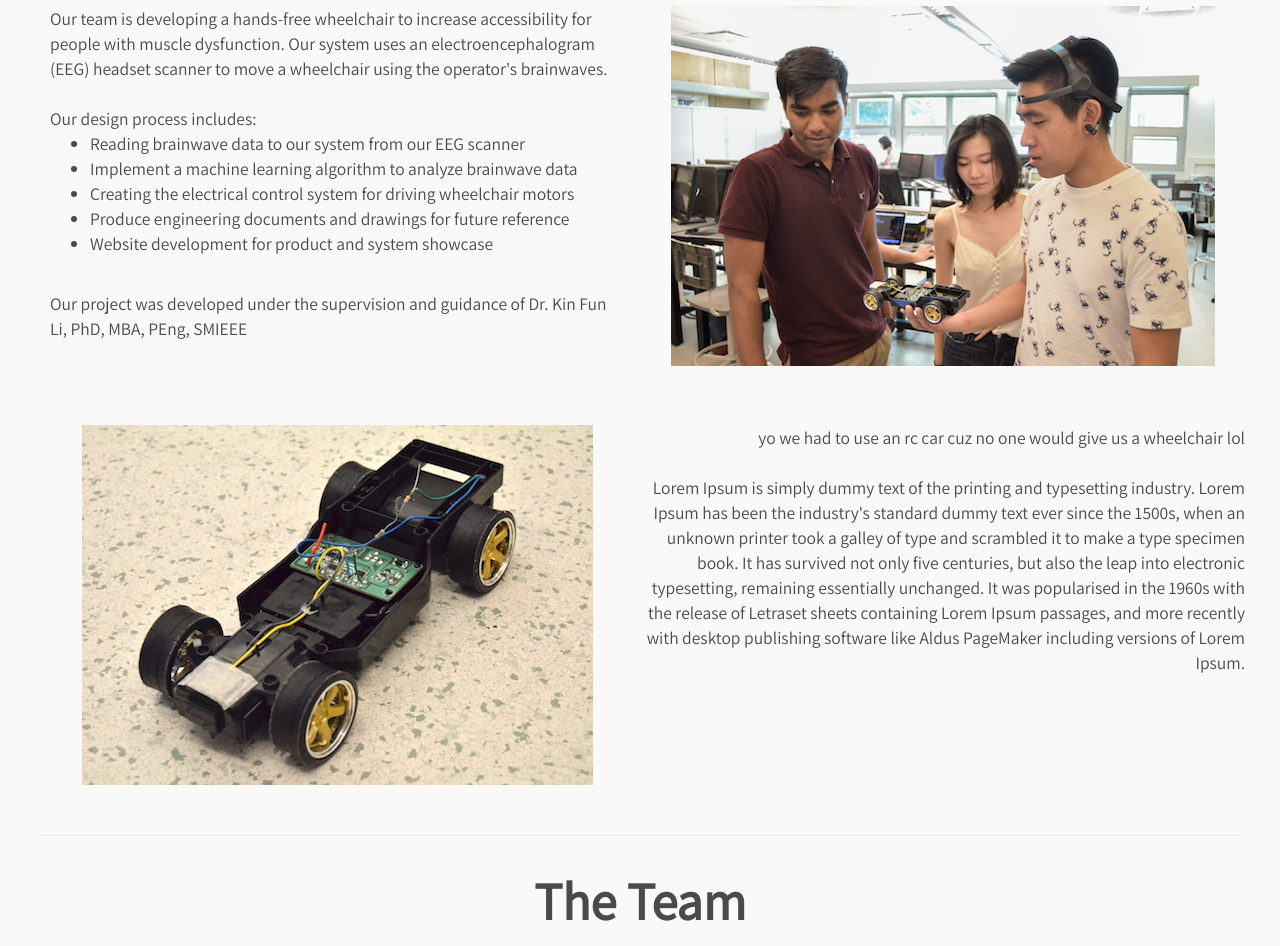
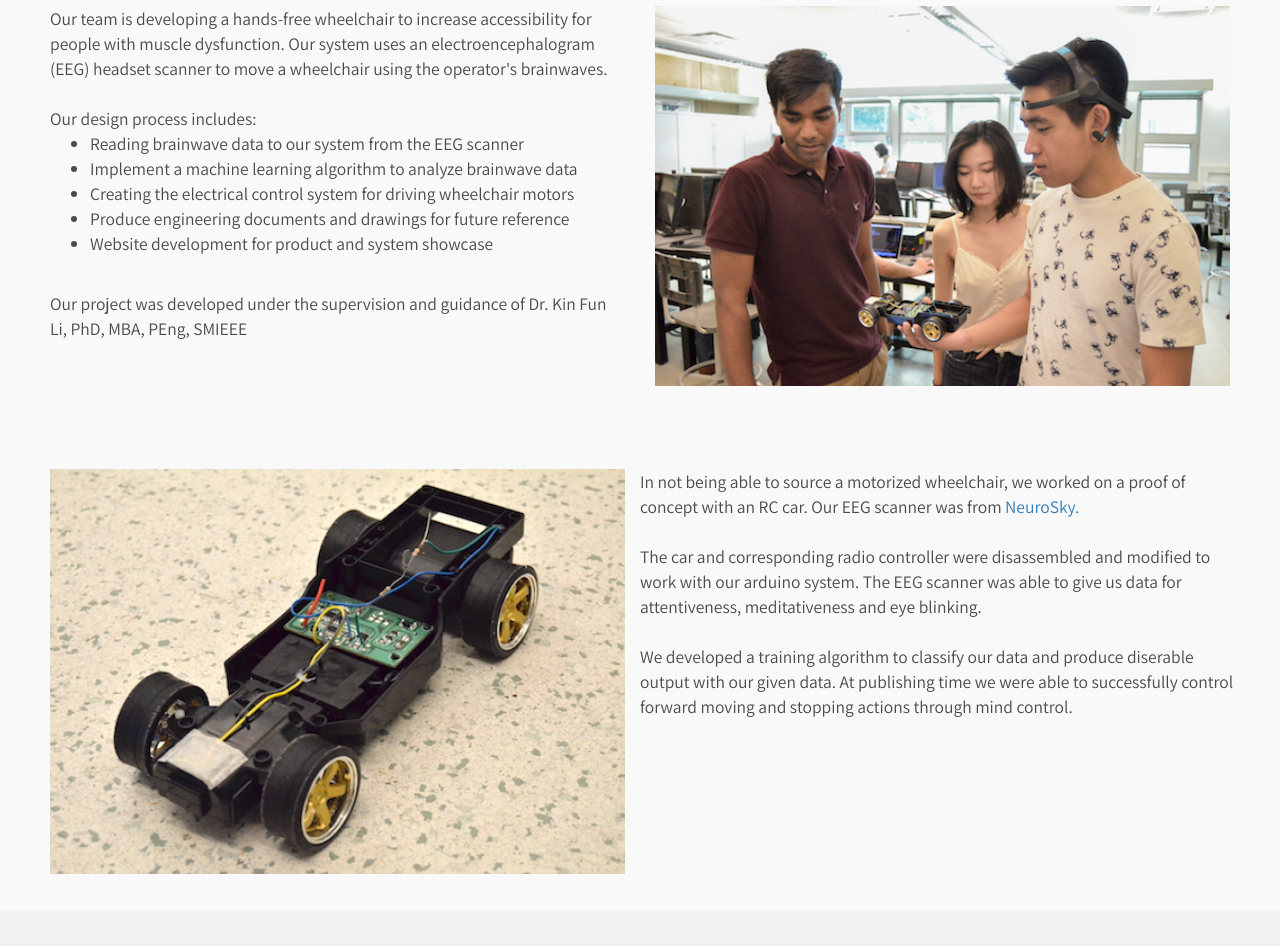
Before and after one commit to asinha94/EEG_Controlled_Wheelchair, a plain HTML site: page web/index.html in a window 1280 px wide. Shown: the part 920-1866 px from the top of the page. Drawn offline with nearby package versions, Linux system fonts and the light colour scheme.

Commit message:
replaced lorum ipsum with relevant text

```diff
--- a/web/css/style.css
+++ b/web/css/style.css
@@ -9,6 +9,12 @@ h1{
 	font-size: 300%;
 	font-weight: bold;
 	margin: 20px 0;
+}
+a{
+	cursor: pointer;
+}
+a:hover{
+	text-decoration: none;
 }
 #hero-block{
 	height: 100vh;
@@ -86,6 +92,10 @@ h1{
 	background-color: #f9f9f9;
 	padding: 1% 4%;
 }
+#project img{
+	width: 100%;
+	height: 100%;
+}
 #project h1{
 	margin-bottom: 3%;
 }
@@ -97,17 +107,22 @@ h1{
 	opacity: 0;
 	transition: opacity 2s linear;
 }
+#project #img2{
+}
+#project #text2{
+
+}
 #project #img1{
 	display: none;
 }
 
 #team{
-	background-color: #f9f9f9;
+	background-color: #f1f1f1;
 	padding: 3%;
+	margin-top: 2%;
 }
 #team h1{
-	padding-top: 3%;
-	border-top: 1px solid #ececec;
+	padding-top: 2%;
 	margin-top: 0;
 }
 #team img{
@@ -196,3 +211,8 @@ h1{
 	}
 
 }
+@media (max-width: 1156px){
+	#logo{
+		height: 100px;
+	}
+}
--- a/web/index.html
+++ b/web/index.html
@@ -51,16 +51,15 @@
 			<div class="col-sm-2 menu-button">Mystery Button</div>
 		</div>
 
-
 		<div class="row" id="project">
 		<h1>The Project</h1>
-			<div class="row">
+			<div class="row" style="margin-bottom: 7%">
 			<div class="col-sm-6 sit-left" id="text1">
 				Our team is developing a hands-free wheelchair to increase accessibility for people with muscle dysfunction.
 				Our system uses an electroencephalogram (EEG) headset scanner to move a wheelchair using the operator's brainwaves.
 				<br><br>Our design process includes:
 				<ul>
-					<li>Reading brainwave data to our system from our EEG scanner</li>
+					<li>Reading brainwave data to our system from the EEG scanner</li>
 					<li>Implement a machine learning algorithm to analyze brainwave data</li>
 					<li>Creating the electrical control system for driving wheelchair motors</li>
 					<li>Produce engineering documents and drawings for future reference</li>
@@ -72,10 +71,13 @@
 			</div>
 
 			<div class="row" style="margin-top: 5%;">
-			<div class="col-sm-6" id="img2"><img src="assets/img/car.jpg"></div>
-			<div class="cols-sm-6 sit-right" id="text2">
-				yo we had to use an rc car cuz no one would give us a wheelchair lol
-				<br><br>Lorem Ipsum is simply dummy text of the printing and typesetting industry. Lorem Ipsum has been the industry's standard dummy text ever since the 1500s, when an unknown printer took a galley of type and scrambled it to make a type specimen book. It has survived not only five centuries, but also the leap into electronic typesetting, remaining essentially unchanged. It was popularised in the 1960s with the release of Letraset sheets containing Lorem Ipsum passages, and more recently with desktop publishing software like Aldus PageMaker including versions of Lorem Ipsum.
+			<div class="col-sm-6 sit-left" id="img2"><img class="img-fluid" src="assets/img/car.jpg"></div>
+			<div class="cols-sm-6 sit-left" id="text2">
+				In not being able to source a motorized wheelchair, we worked on a proof of concept with an RC car. Our EEG scanner was from <a href="http://neurosky.com/">NeuroSky.</a>
+
+				<br><br>The car and corresponding radio controller were disassembled and modified to work with our arduino system. The EEG scanner was able to give us data for attentiveness, meditativeness and eye blinking.
+
+				<br><br>We developed a training algorithm to classify our data and produce diserable output with our given data. At publishing time we were able to successfully control forward moving and stopping actions through mind control.
 			</div>
 			</div>
 		</div>
```
